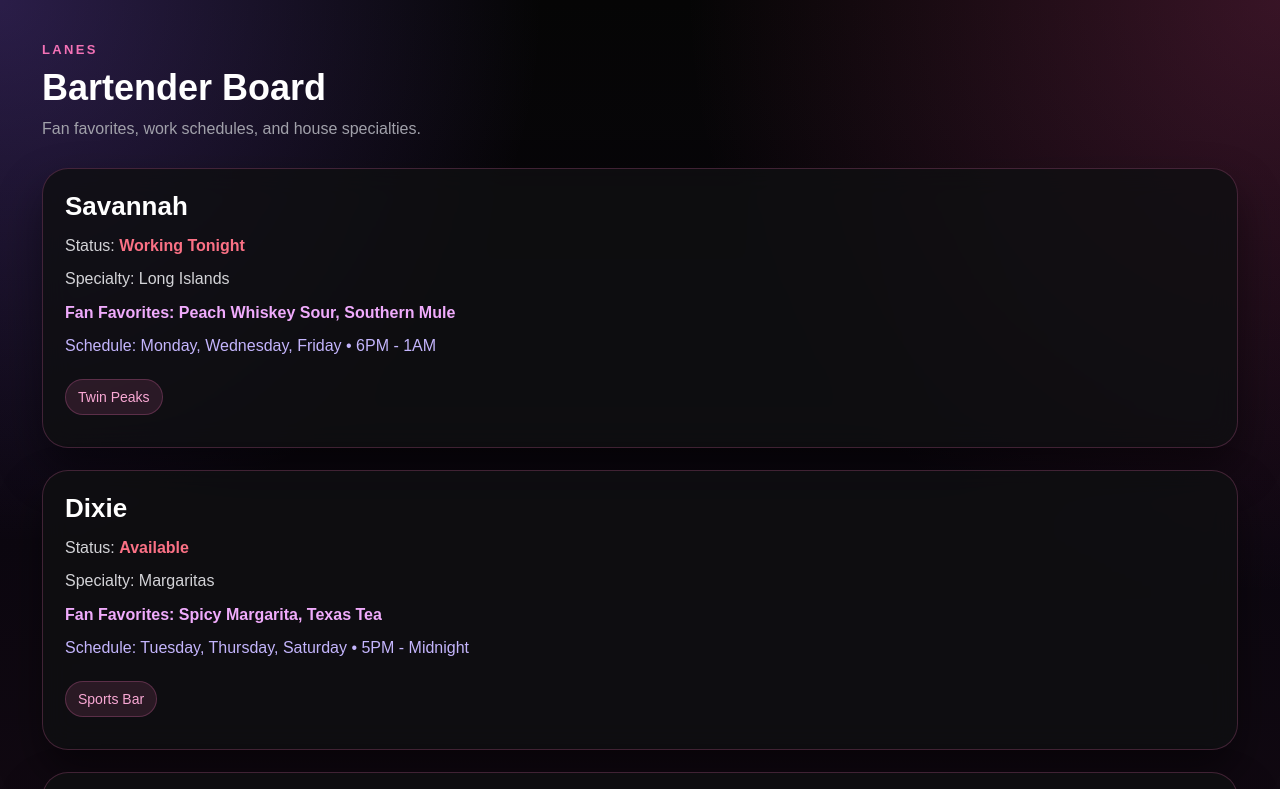
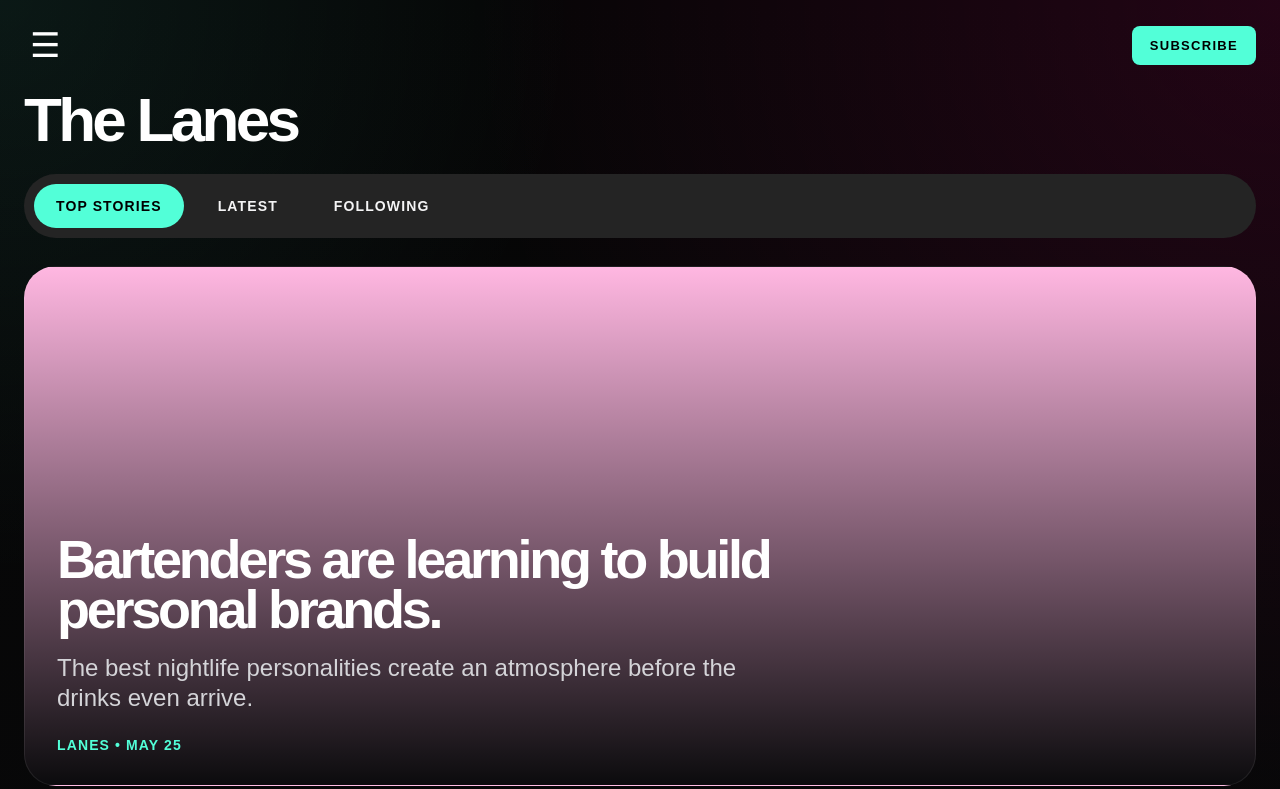
Before and after one commit to dvonnedaniels/site, a plain HTML site: page public/lanes.html in a window 1280 px wide. Shown: the top 789 px of the page. Drawn offline with Linux system fonts and the light colour scheme.

Commit message:
Add Verge inspired navigation and layout

```diff
--- a/public/lanes.html
+++ b/public/lanes.html
@@ -11,82 +11,145 @@
     }
 
     body {
+      margin: 0;
       min-height: 100vh;
-      margin: 0;
       background:
-        radial-gradient(circle at top left, rgba(139, 92, 246, 0.28), transparent 32%),
-        radial-gradient(circle at top right, rgba(236, 72, 153, 0.22), transparent 35%),
-        linear-gradient(180deg, #050505 0%, #0c0710 48%, #160b13 100%);
-      color: #f8fafc;
+        radial-gradient(circle at top left, rgba(80, 255, 220, 0.08), transparent 25%),
+        radial-gradient(circle at top right, rgba(255, 0, 140, 0.12), transparent 35%),
+        linear-gradient(180deg, #050505 0%, #0b0b0d 100%);
+      color: white;
       font-family: Arial, sans-serif;
-      padding: 42px;
+      padding: 24px;
     }
 
-    .page-header {
-      margin-bottom: 28px;
+    .topbar {
+      display: flex;
+      justify-content: space-between;
+      align-items: center;
+      margin-bottom: 26px;
     }
 
-    .eyebrow {
-      color: #f472b6;
+    .menu-btn {
+      font-size: 34px;
+      color: white;
+      background: transparent;
+      border: none;
+    }
+
+    .subscribe-btn {
+      background: #52ffd8;
+      color: black;
+      padding: 12px 18px;
+      border-radius: 8px;
       font-size: 13px;
       font-weight: bold;
-      letter-spacing: 0.18em;
+      letter-spacing: 0.1em;
       text-transform: uppercase;
-      margin-bottom: 10px;
+      border: none;
     }
 
-    h1 {
-      color: #ffffff;
-      font-size: 36px;
-      margin: 0 0 8px 0;
+    .title {
+      font-size: 62px;
+      font-weight: 900;
+      line-height: 0.9;
+      margin-bottom: 26px;
+      letter-spacing: -0.06em;
     }
 
-    .subtitle {
-      color: #a1a1aa;
-      margin: 0;
-      font-size: 16px;
+    .tabs {
+      display: flex;
+      gap: 12px;
+      background: #242424;
+      padding: 10px;
+      border-radius: 999px;
+      margin-bottom: 28px;
+      overflow-x: auto;
+    }
+
+    .tab {
+      padding: 14px 22px;
+      border-radius: 999px;
+      color: #f4f4f5;
+      font-weight: bold;
+      font-size: 14px;
+      letter-spacing: 0.08em;
+      white-space: nowrap;
+    }
+
+    .tab.active {
+      background: #52ffd8;
+      color: black;
+    }
+
+    .feature-card {
+      position: relative;
+      border-radius: 32px;
+      overflow: hidden;
+      background: linear-gradient(180deg, #ffb7e1 0%, #0b0b0d 100%);
+      margin-bottom: 30px;
+      min-height: 520px;
+      display: flex;
+      align-items: flex-end;
+      padding: 32px;
+      border: 1px solid rgba(255,255,255,0.08);
+    }
+
+    .feature-content {
+      position: relative;
+      z-index: 2;
+    }
+
+    .feature-title {
+      font-size: 54px;
+      line-height: 0.92;
+      font-weight: 900;
+      letter-spacing: -0.06em;
+      margin-bottom: 18px;
+      max-width: 720px;
+    }
+
+    .feature-subtitle {
+      color: #d4d4d8;
+      font-size: 24px;
+      line-height: 1.25;
+      margin-bottom: 24px;
+      max-width: 680px;
+    }
+
+    .feature-meta {
+      color: #52ffd8;
+      font-weight: bold;
+      letter-spacing: 0.08em;
+      font-size: 14px;
+      text-transform: uppercase;
     }
 
     .bartender-card {
-      background: rgba(15, 15, 18, 0.82);
-      padding: 22px;
-      border-radius: 26px;
-      margin-bottom: 22px;
-      border: 1px solid rgba(244, 114, 182, 0.22);
-      box-shadow: 0 22px 45px rgba(0, 0, 0, 0.45);
-      backdrop-filter: blur(14px);
+      background: rgba(15,15,18,0.88);
+      border: 1px solid rgba(255,255,255,0.08);
+      border-radius: 28px;
+      padding: 24px;
+      margin-bottom: 20px;
+      box-shadow: 0 18px 40px rgba(0,0,0,0.35);
     }
 
     h2 {
-      margin: 0 0 12px 0;
-      font-size: 26px;
-      color: #ffffff;
+      font-size: 28px;
+      margin-bottom: 12px;
     }
 
     p {
       color: #d4d4d8;
-      margin: 10px 0;
-      line-height: 1.45;
+      line-height: 1.5;
     }
 
     .status {
-      color: #fb7185;
+      color: #52ffd8;
       font-weight: bold;
     }
 
-    .tag {
-      display: inline-block;
+    .favorite {
       color: #f9a8d4;
-      background: rgba(244, 114, 182, 0.12);
-      border: 1px solid rgba(244, 114, 182, 0.24);
-      padding: 7px 12px;
-      border-radius: 999px;
-      margin-top: 12px;
-      font-size: 14px;
-    }
-
-    .favorite {
-      color: #f0abfc;
       font-weight: bold;
     }
 
@@ -94,17 +157,37 @@
       color: #c4b5fd;
     }
 
+    .tag {
+      display: inline-block;
+      margin-top: 10px;
+      background: rgba(82,255,216,0.08);
+      border: 1px solid rgba(82,255,216,0.18);
+      color: #52ffd8;
+      padding: 8px 14px;
+      border-radius: 999px;
+      font-size: 13px;
+    }
+
     @media (max-width: 700px) {
       body {
-        padding: 34px 24px;
+        padding: 18px;
       }
 
-      h1 {
-        font-size: 30px;
+      .title {
+        font-size: 54px;
       }
 
-      h2 {
-        font-size: 24px;
+      .feature-title {
+        font-size: 46px;
+      }
+
+      .feature-subtitle {
+        font-size: 20px;
+      }
+
+      .feature-card {
+        min-height: 460px;
+        padding: 24px;
       }
     }
   </style>
@@ -112,10 +195,42 @@
 
 <body>
 
-  <div class="page-header">
-    <div class="eyebrow">Lanes</div>
-    <h1>Bartender Board</h1>
-    <p class="subtitle">Fan favorites, work schedules, and house specialties.</p>
+  <div class="topbar">
+    <button class="menu-btn">☰</button>
+
+    <button class="subscribe-btn">
+      Subscribe
+    </button>
+  </div>
+
+  <div class="title">
+    The Lanes
+  </div>
+
+  <div class="tabs">
+    <div class="tab active">TOP STORIES</div>
+    <div class="tab">LATEST</div>
+    <div class="tab">FOLLOWING</div>
+  </div>
+
+  <div class="feature-card">
+
+    <div class="feature-content">
+
+      <div class="feature-title">
+        Bartenders are learning to build personal brands.
+      </div>
+
+      <div class="feature-subtitle">
+        The best nightlife personalities create an atmosphere before the drinks even arrive.
+      </div>
+
+      <div class="feature-meta">
+        Lanes • May 25
+      </div>
+
+    </div>
+
   </div>
 
   <div class="bartender-card">
```
